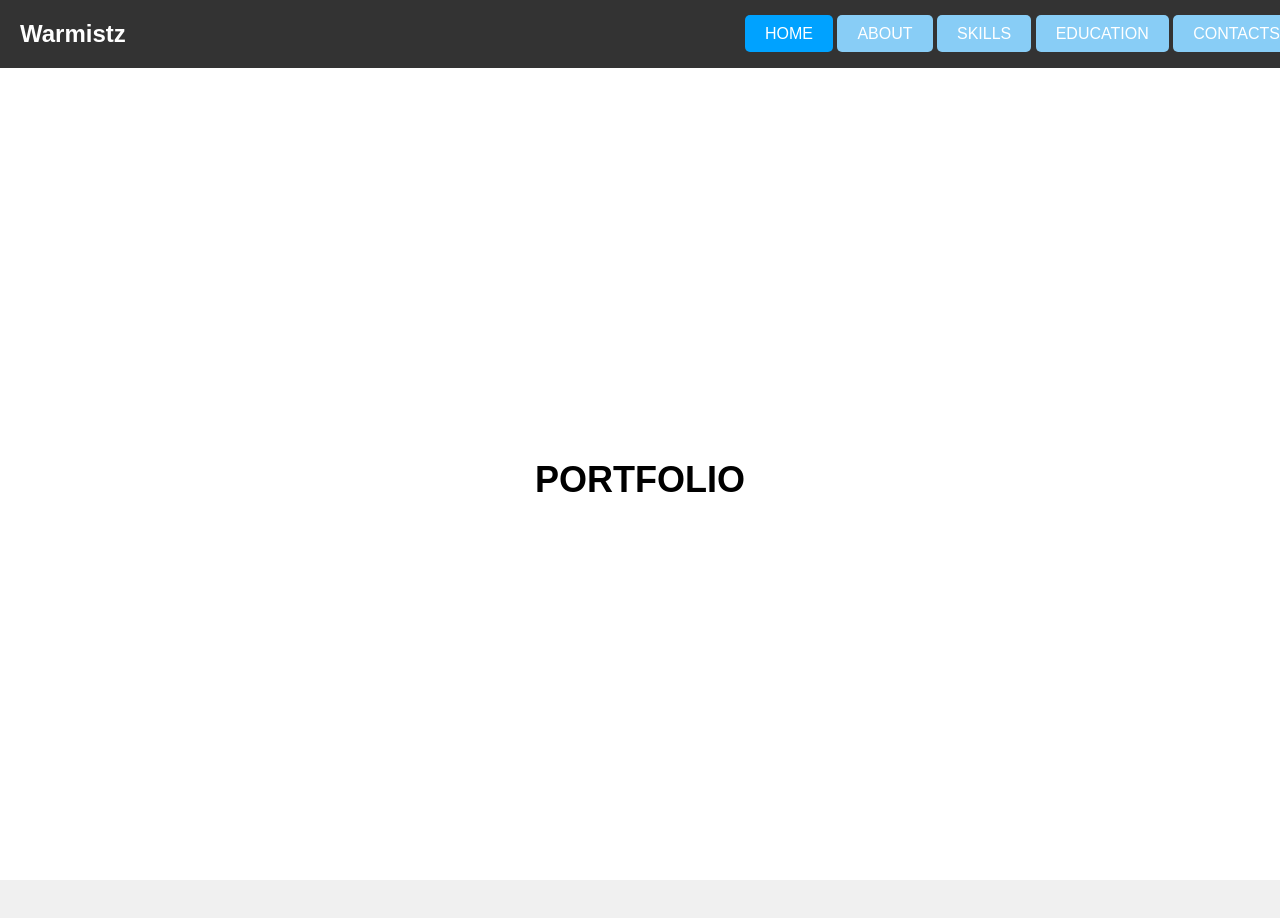
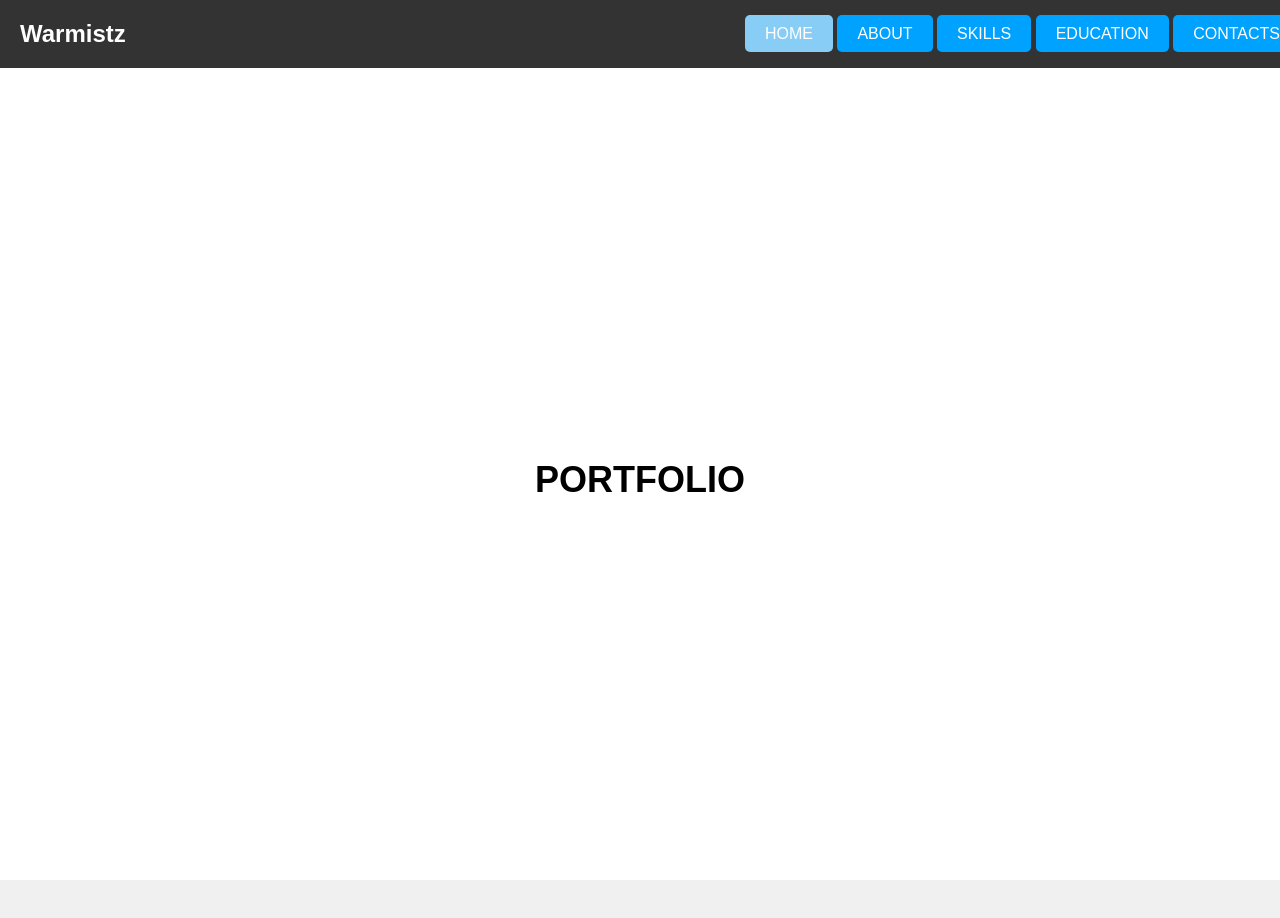
Before and after one commit to Warmyz/WebPortWarm, a plain HTML site: page index.html in a window 1280 px wide. In both pictures the pointer is over the link "HOME". Shown: the top 918 px of the page. Drawn offline with Linux system fonts and the light colour scheme.

Commit message:
Update stlyes.css

```diff
--- a/stlyes.css
+++ b/stlyes.css
@@ -95,7 +95,7 @@ body {
   }
 
   .navbar-right a:hover{
-    background-color: #00a2ff; /* Background color of the button */
+    background-color: #88cdf6; /* Background color of the button */
     color: #fff; /* Text color for the button */
     border: none;
     transform: scale(1.2);
@@ -115,9 +115,9 @@ body {
   }
 
   .active {
-    background-color: #00a2ff;
+    background-color: #88cdf6;
   }
 
   .inactive {
-    background-color: #88cdf6;
+    background-color: #00a2ff;
   }
```
